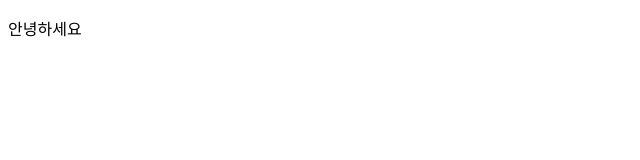
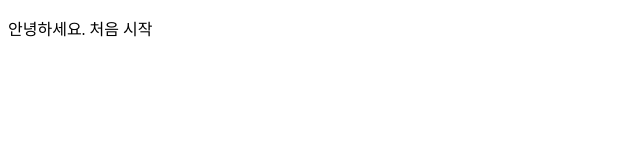
Before and after one commit to kimyohun/prac-serve, a website: page index.html in a window 1280 px wide. Shown: the full height of the page, 0-640 px from the left. Drawn offline with Linux system fonts and the light colour scheme.

Commit message:
처음 시작

```diff
--- a/app.js
+++ b/app.js
@@ -1 +1 @@
-console.log("app.js 실행중");
+console.log("안녕하세요");
--- a/index.html
+++ b/index.html
@@ -6,6 +6,6 @@
     <title>Document</title>
 </head>
 <body>
-    <p>안녕하세요</p>
+    <p>안녕하세요. 처음 시작</p>
 </body>
 </html>
```
